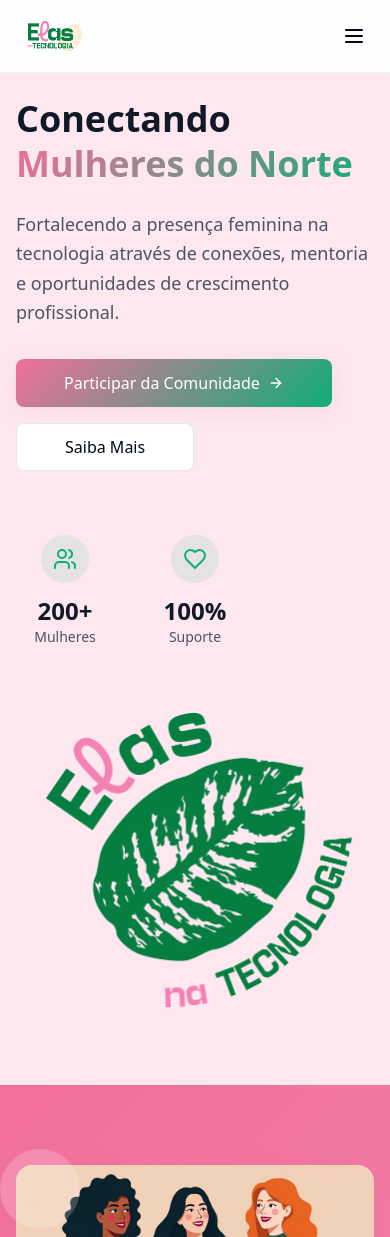
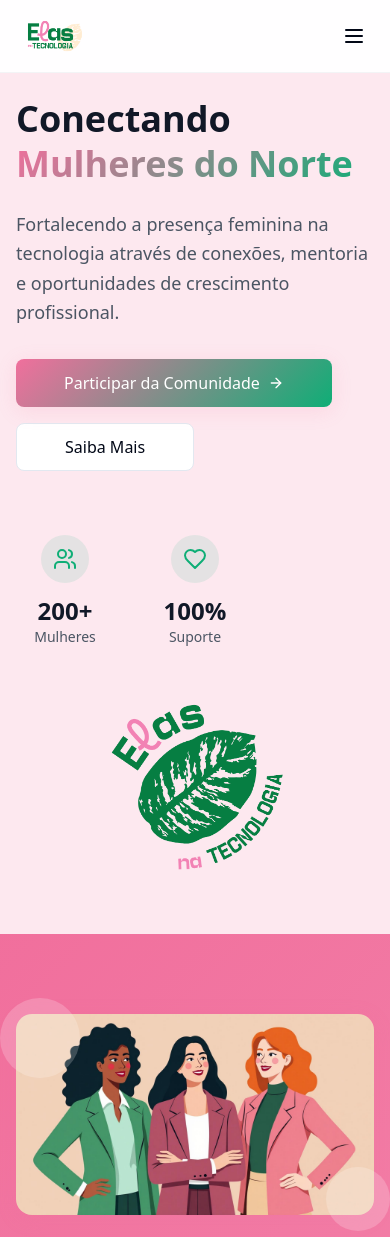
Before and after one commit to tuiza/elas_na_tecnologia, a React (Vite) app: page / in a window 390 px wide. Shown: the top 1237 px of the page. Built offline with nearby package versions, Linux system fonts and the light colour scheme; the HTML template or start-up script is replaced by a standard one.

Commit message:
Fix: Adjust logo size on mobile

```diff
--- a/src/components/HeroSection.tsx
+++ b/src/components/HeroSection.tsx
@@ -60,7 +60,7 @@ export const HeroSection = () => {
             <img
               src={logoSubmarca}
               alt="Elas na Tecnologia - Logo"
-              className="w-full max-w-md h-auto"
+              className="w-full max-w-[200px] sm:max-w-[280px] md:max-w-sm lg:max-w-md h-auto"
             />
           </div>
         </div>
```
